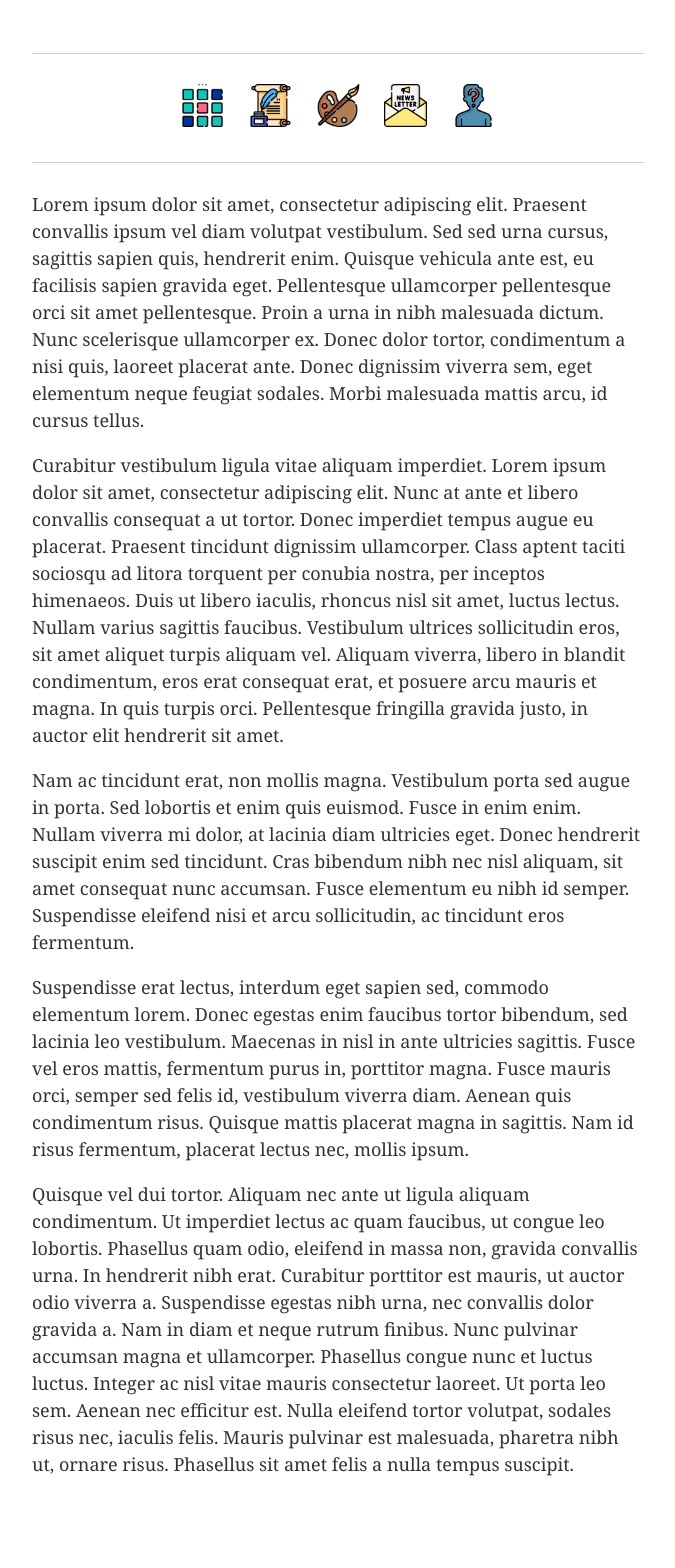
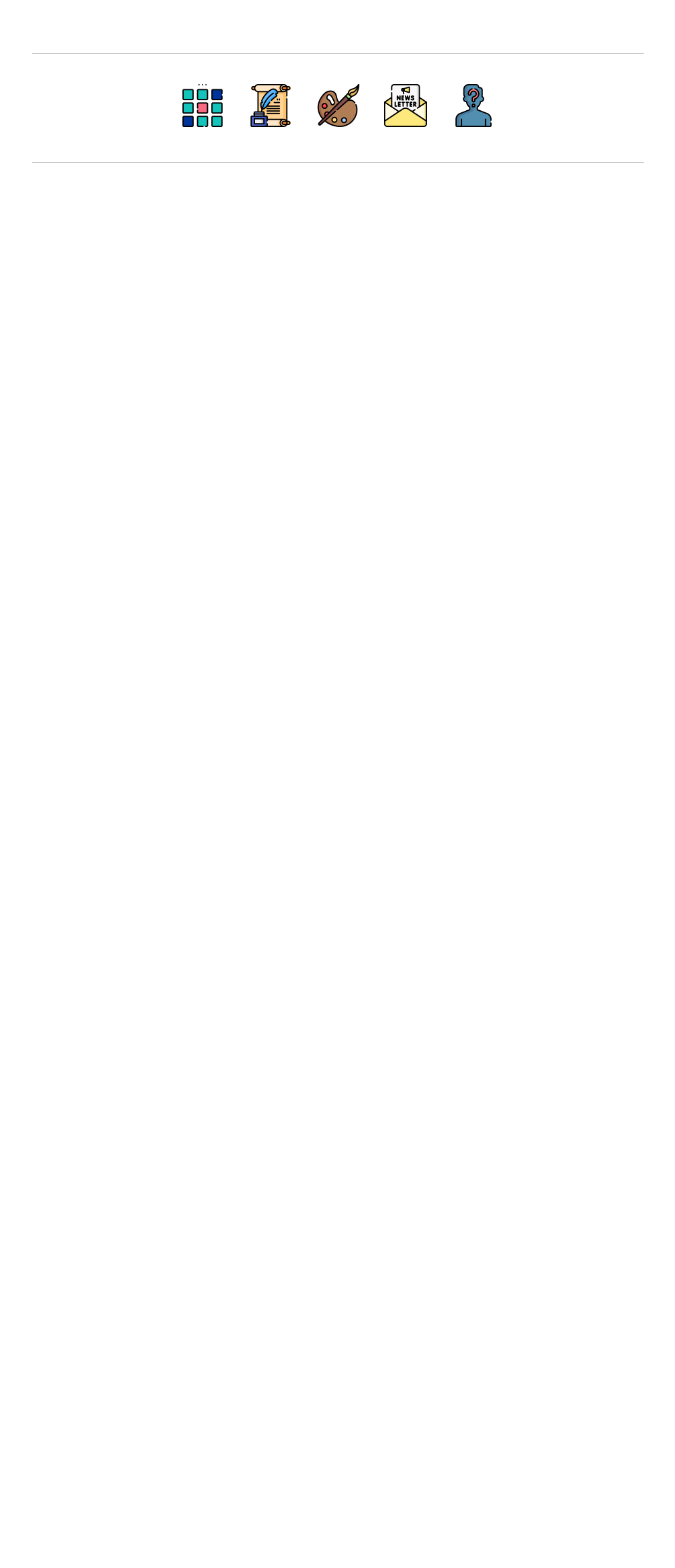
Before and after one commit to ellis-bio/ellisjalia, a Jekyll site: the page built from page-3.md, in a window 1280 px wide. Shown: the whole page, without its empty margins (302-977 px from the left). Built offline with Jekyll 4.4.1, drawn with Linux system fonts in a browser that asks for light colours; after the commit the page ends 900 px from its top, so only the background shows below that.

Commit message:
ud to page 3

```diff
--- a/page-3.md
+++ b/page-3.md
@@ -23,13 +23,3 @@ a:hover {
   text-decoration: none;
 }
 </style>
-
-<p>Lorem ipsum dolor sit amet, consectetur adipiscing elit. Praesent convallis ipsum vel diam volutpat vestibulum. Sed sed urna cursus, sagittis sapien quis, hendrerit enim. Quisque vehicula ante est, eu facilisis sapien gravida eget. Pellentesque ullamcorper pellentesque orci sit amet pellentesque. Proin a urna in nibh malesuada dictum. Nunc scelerisque ullamcorper ex. Donec dolor tortor, condimentum a nisi quis, laoreet placerat ante. Donec dignissim viverra sem, eget elementum neque feugiat sodales. Morbi malesuada mattis arcu, id cursus tellus.</p>
-
-Curabitur vestibulum ligula vitae aliquam imperdiet. Lorem ipsum dolor sit amet, consectetur adipiscing elit. Nunc at ante et libero convallis consequat a ut tortor. Donec imperdiet tempus augue eu placerat. Praesent tincidunt dignissim ullamcorper. Class aptent taciti sociosqu ad litora torquent per conubia nostra, per inceptos himenaeos. Duis ut libero iaculis, rhoncus nisl sit amet, luctus lectus. Nullam varius sagittis faucibus. Vestibulum ultrices sollicitudin eros, sit amet aliquet turpis aliquam vel. Aliquam viverra, libero in blandit condimentum, eros erat consequat erat, et posuere arcu mauris et magna. In quis turpis orci. Pellentesque fringilla gravida justo, in auctor elit hendrerit sit amet.
-
-Nam ac tincidunt erat, non mollis magna. Vestibulum porta sed augue in porta. Sed lobortis et enim quis euismod. Fusce in enim enim. Nullam viverra mi dolor, at lacinia diam ultricies eget. Donec hendrerit suscipit enim sed tincidunt. Cras bibendum nibh nec nisl aliquam, sit amet consequat nunc accumsan. Fusce elementum eu nibh id semper. Suspendisse eleifend nisi et arcu sollicitudin, ac tincidunt eros fermentum.
-
-Suspendisse erat lectus, interdum eget sapien sed, commodo elementum lorem. Donec egestas enim faucibus tortor bibendum, sed lacinia leo vestibulum. Maecenas in nisl in ante ultricies sagittis. Fusce vel eros mattis, fermentum purus in, porttitor magna. Fusce mauris orci, semper sed felis id, vestibulum viverra diam. Aenean quis condimentum risus. Quisque mattis placerat magna in sagittis. Nam id risus fermentum, placerat lectus nec, mollis ipsum.
-
-Quisque vel dui tortor. Aliquam nec ante ut ligula aliquam condimentum. Ut imperdiet lectus ac quam faucibus, ut congue leo lobortis. Phasellus quam odio, eleifend in massa non, gravida convallis urna. In hendrerit nibh erat. Curabitur porttitor est mauris, ut auctor odio viverra a. Suspendisse egestas nibh urna, nec convallis dolor gravida a. Nam in diam et neque rutrum finibus. Nunc pulvinar accumsan magna et ullamcorper. Phasellus congue nunc et luctus luctus. Integer ac nisl vitae mauris consectetur laoreet. Ut porta leo sem. Aenean nec efficitur est. Nulla eleifend tortor volutpat, sodales risus nec, iaculis felis. Mauris pulvinar est malesuada, pharetra nibh ut, ornare risus. Phasellus sit amet felis a nulla tempus suscipit.
```
